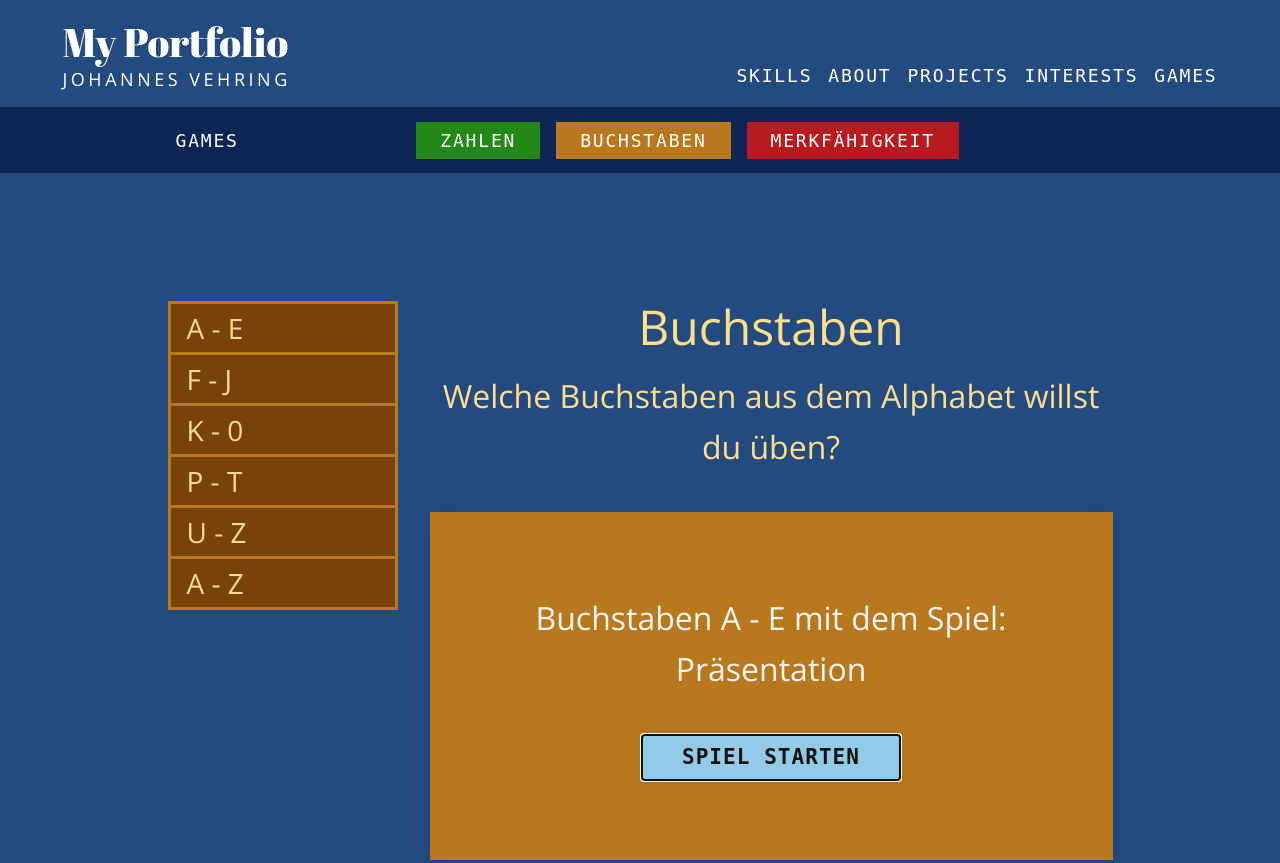
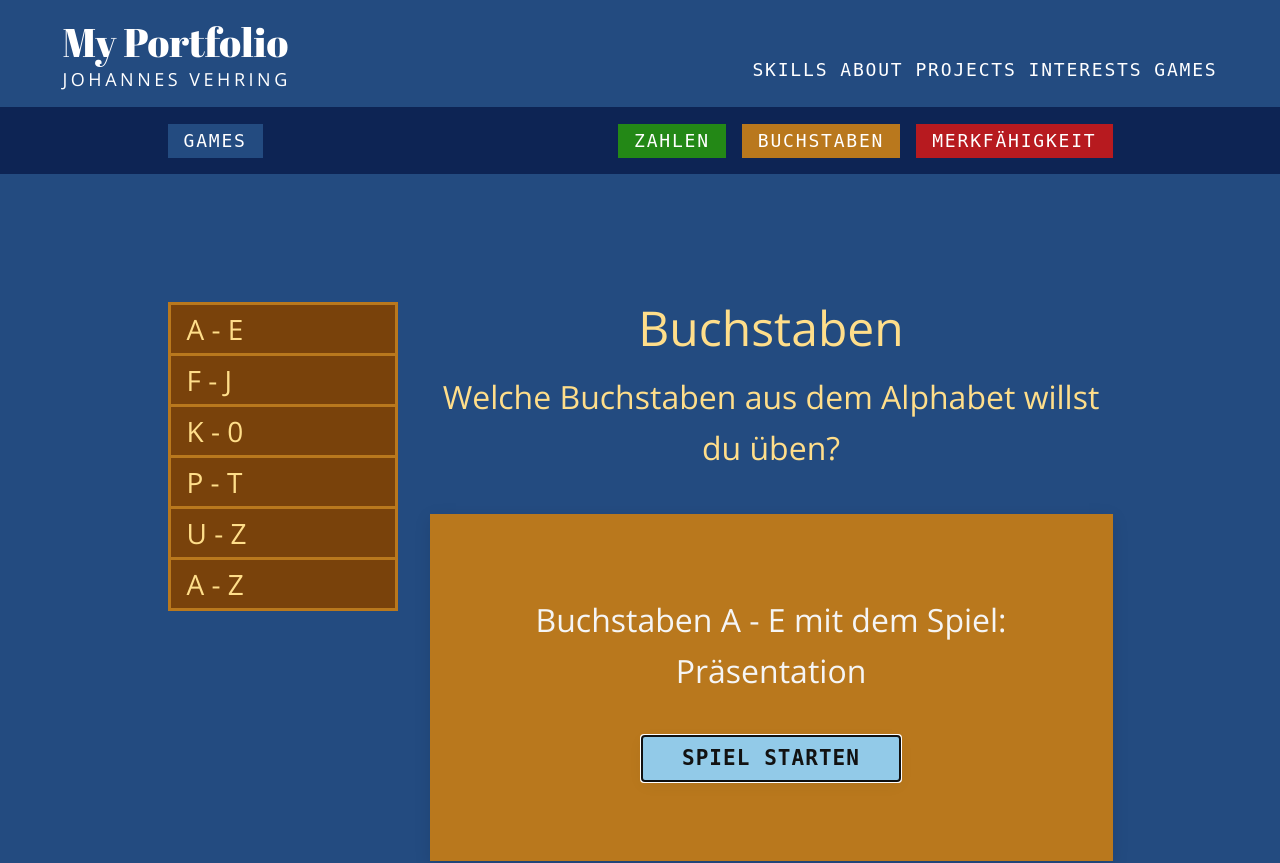
Before and after one commit to truejojo/my-portfolio, a React (Vite) app: page /games/letters in a window 1280 px wide. Shown: the top 863 px of the page. Built offline with nearby package versions, Linux system fonts and the light colour scheme.

Commit message:
delete empty class field

```diff
--- a/src/components/layouts/GameLayout.tsx
+++ b/src/components/layouts/GameLayout.tsx
@@ -4,7 +4,7 @@ import GameNav from "../main/GameNav";
 const GameLayout = () => (
   <>
     <GameNav />
-      <Outlet />
+    <Outlet />
   </>
 );
 
--- a/src/components/main/GameNav.tsx
+++ b/src/components/main/GameNav.tsx
@@ -1,19 +1,28 @@
 import { NavLink } from "react-router-dom";
 import { Container } from "../helper/Container";
+import useToggle from "../hooks/useToggle";
+import { BiMenu, BiX } from "react-icons/bi";
 
-const GameNav = () => (
-  <div className="nav game-nav | bg-primary-900 px-block-4">
+const GameNav = () => {
+  const [isOpen, toggleIsOpen, setIsOpen] = useToggle({ initialState: false });
+
+  return (
+    <div className={`nav game-nav | bg-primary-900 px-block-4 ${isOpen}`}>
       <Container>
-      <ul className="list | flex-group" role="list">
-        <li>
-          <NavLink to="/games" className={`px-2`}>
+        <div className="game-nav-inner">
+          <div className="menu-toggler" onClick={toggleIsOpen}>
+            {isOpen ? <BiX /> : <BiMenu />}
+          </div>
+          <ul className={`list ${isOpen ? "open" : "close"}`} role="list">
+            <li className="games-link">
+              <NavLink to="/games"  className={`bg-primary-700`}>
                 Games
               </NavLink>
             </li>
-        <li className="mx-left-auto">
+            <li>
               <NavLink
                 to="numbers"
-            className={`px-block-2 px-inline-6 bg-secondary-1-700`}
+                className={`bg-secondary-1-700`}
               >
                 Zahlen
               </NavLink>
@@ -21,22 +30,24 @@ const GameNav = () => (
             <li>
               <NavLink
                 to="letters"
-            className={`px-block-2 px-inline-6 bg-secondary-2-700`}
+                className={`bg-secondary-2-700`}
               >
                 Buchstaben
               </NavLink>
             </li>
-        <li className="mx-right-auto">
+            <li>
               <NavLink
                 to="retentivity"
-            className={`px-block-2 px-inline-6 bg-secondary-3-700`}
+                className={`bg-secondary-3-700`}
               >
                 Merkfähigkeit
               </NavLink>
             </li>
           </ul>
+        </div>
       </Container>
     </div>
   );
+};
 
 export default GameNav;
--- a/src/components/main/Header.tsx
+++ b/src/components/main/Header.tsx
@@ -1,15 +1,23 @@
+import { useEffect } from "react";
 import { ContainerWide } from "../helper/Container";
 import { FlexSpaceBetween } from "../helper/Flex";
+import useToggle from "../hooks/useToggle";
 import Logo from "./Logo";
 import MainNav from "./MainNav";
+import { BiMenu, BiX } from "react-icons/bi";
 
 const Header = () => {
+  const [isOpen, toggleIsOpen, setIsOpen] = useToggle({ initialState: false });
+
   return (
     <header id="home" className="site-header | bg-primary-700 px-block-4">
       <ContainerWide>
         <FlexSpaceBetween>
           <Logo />
-          <MainNav />
+          <div className="menu-toggler" onClick={toggleIsOpen}>
+            {isOpen ? <BiX /> : <BiMenu />}
+          </div>
+          <MainNav isOpen={isOpen} />
         </FlexSpaceBetween>
       </ContainerWide>
     </header>
--- a/src/components/main/MainNav.tsx
+++ b/src/components/main/MainNav.tsx
@@ -1,10 +1,16 @@
 import { Link } from "react-router-dom";
 import { HashLink } from "react-router-hash-link";
 
-const MainNav = () => {
+type TMainNavProps = {
+  isOpen: boolean;
+};
+
+const MainNav = ({ isOpen }: TMainNavProps) => {
+  const toggleState = isOpen ? "open" : "close";
+
   return (
-    <nav className="nav main-nav">
-      <ul className="list | flex-group" role="list">
+    <nav className={`nav main-nav ${toggleState}`}>
+      <ul className="list" role="list">
         <li>
           <HashLink to="/#skills">Skills</HashLink>
         </li>
@@ -22,7 +28,7 @@ const MainNav = () => {
         </li>
       </ul>
     </nav>
-  )
-}
+  );
+};
 
-export default MainNav
+export default MainNav;
--- a/src/sass/components/_index.scss
+++ b/src/sass/components/_index.scss
@@ -1,6 +1,7 @@
 @forward "buttons";
 @forward "cards";
 @forward "section-header";
+@forward "main-header";
 @forward "navigations";
 @forward "logo";
 @forward "projects";
--- /dev/null
+++ b/src/sass/components/_main-header.scss
@@ -0,0 +1,18 @@
+@use "../abstracts/" as *;
+
+.site-header {
+  .menu-toggler {
+    width: 30px;
+    font-size: $font-size-600;
+    cursor: pointer;
+
+    display: grid;
+    align-items: center;
+  }
+
+  @include mq(wide) {
+    .menu-toggler{
+      display: none;
+    }
+  }
+}
--- a/src/sass/components/_navigations.scss
+++ b/src/sass/components/_navigations.scss
@@ -18,7 +18,34 @@
 }
 
 .main-nav {
-  align-self: end;
+  width: 100%;
+
+  .list {
+    display: flex;
+    flex-direction: column;
+  }
+  li {
+    width: 100%;
+    text-align: center;
+  }
+  a {
+    display: inline-block;
+    width: 100%;
+    padding-block: $size-3;
+  }
+
+  @include mq(wide) {
+    align-self: end;
+    width: auto;
+    display: block !important;
+
+    .list {
+      flex-direction: row;
+    }
+    a {
+      padding-left: $size-3;
+    }
+  }
 }
 
 .social-media-nav {
@@ -36,8 +63,50 @@
 
 .game-nav {
   a {
+    display: inline-block;
+    width: 100%;
+    padding: $size-2 $size-4;
+    margin-block: $size-1;
+
     &:is(:hover, :focus) {
       color: $navigation-game-nav-color-hover;
     }
   }
+
+  .game-nav-inner {
+    display: grid;
+    grid-template-areas: "toggle menu";
+    grid-template-columns: 100px 1fr;
+  }
+  .menu-toggler {
+    grid-area: toggle;
+    font-size: $font-size-600;
+    cursor: pointer;
+  }
+  .list {
+    grid-area: menu;
+    text-align: center;
+  }
+
+  @include mq(medium) {
+    .game-nav-inner {
+      grid-template-areas: "menu menu";
+    }
+
+    .list {
+      display: flex !important;
+      gap: calc($flex-gap / 2);
+      width: 100%;
+    }
+    .menu-toggler {
+      display: none;
+    }
+    a {
+      margin: 0;
+      padding: $size-2 $size-4;
+    }
+    .games-link {
+      margin-right: auto;
+    }
+  }
 }
--- a/src/sass/utilities/_index.scss
+++ b/src/sass/utilities/_index.scss
@@ -14,3 +14,4 @@
 @forward "letter-spacing";
 @forward "text-center";
 @forward "uppercase";
+@forward "open-close";
--- /dev/null
+++ b/src/sass/utilities/_open-close.scss
@@ -0,0 +1,9 @@
+@use "../abstracts/" as *;
+
+.open {
+  display: block;
+}
+
+.close {
+  display: none;
+}
```
Lines whose indentation alone changed are shown as unchanged.
